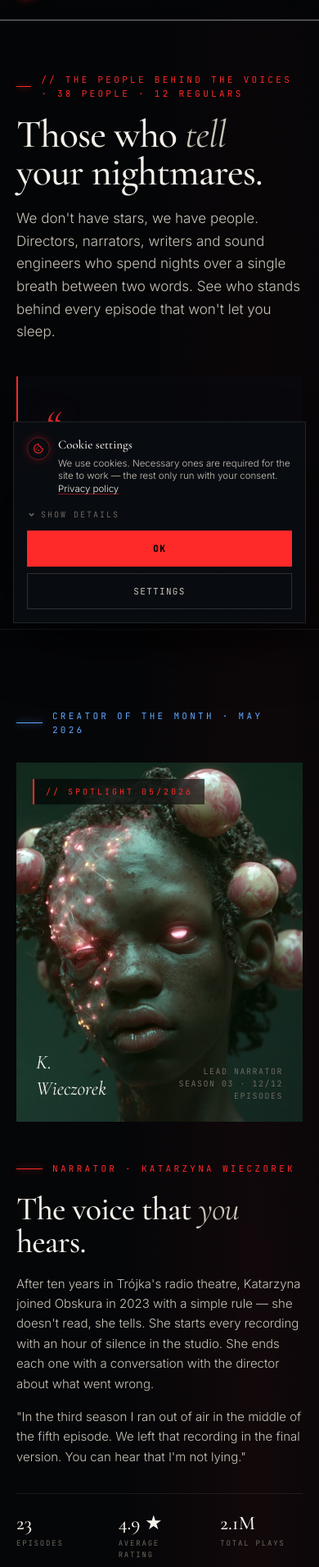
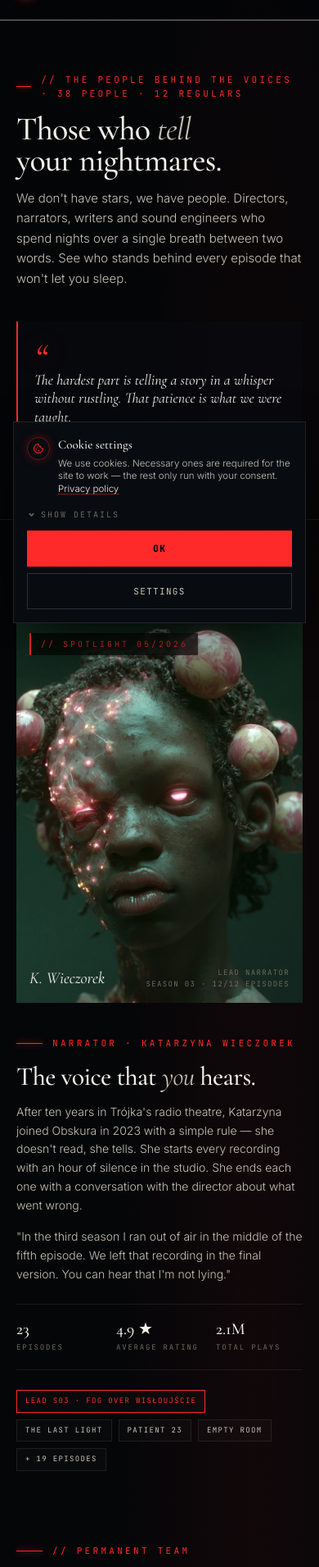
Before and after one commit to Krystiantechni/Obskura, a React (Vite) app: page /creators in a window 390 px wide. Shown: the part 52-1963 px from the top of the page at 82% size. Built offline with nearby package versions, Linux system fonts and the light colour scheme.

Commit message:
mobile-first: Creators — featured 2-col od sm:, taby scroll na mobile, fluid typo

```diff
--- a/src/pages/Creators.jsx
+++ b/src/pages/Creators.jsx
@@ -42,7 +42,7 @@ export default function Creators() {
     {
       img: "/images/monster.webp", pos: "center 20%", tag: t("tworcy.c4_tag", "Narrator"), accent: "red",
       name: "Adam", nameEm: "Karpiński", role: t("tworcy.c4_role", "NARRATOR · OD 2022"),
-      bio: t("tworcy.c4_bio", "Były dziennikarz Gazety Wyborczej. Głos do serii „True Horror” — opartych na faktach."),
+      bio: t("tworcy.c4_bio", "Były dziennikarz Gazety Wyborczej. Głos do serii „TRUE HORROR” — opartych na faktach."),
       stats: [{ v: "18", l: t("tworcy.s_ep", "odc.") }, { v: "4.8", l: "★" }, { v: "1.6M", l: t("tworcy.s_plays", "odsłuchów") }],
     },
     {
@@ -94,22 +94,22 @@ export default function Creators() {
   return (
     <>
       {/* Hero */}
-      <header className="relative overflow-hidden border-b border-line px-5 pb-16 pt-[140px] lg:px-12">
-        <div className="mx-auto grid max-w-[1400px] items-end gap-10 lg:grid-cols-[1.4fr_1fr] lg:gap-[60px]">
+      <header className="relative overflow-hidden border-b border-line px-5 pb-12 pt-[140px] lg:pb-16 lg:px-12">
+        <div className="mx-auto grid max-w-[1400px] items-end gap-8 lg:grid-cols-[1.4fr_1fr] lg:gap-[60px]">
           <div>
             <Eyebrow>{t("tworcy.eyebrow", "// LUDZIE ZA GŁOSAMI · 38 OSÓB · 12 STAŁYCH")}</Eyebrow>
-            <h1 className="my-5 font-serif text-[clamp(48px,7vw,104px)] font-medium leading-[0.95] tracking-[-0.02em]">
+            <h1 className="my-4 font-serif text-[clamp(40px,7vw,104px)] font-medium leading-[0.95] tracking-[-0.02em] lg:my-5">
               {t("tworcy.title_p1", "Ci, którzy")} <em className="italic text-ink-1">{t("tworcy.title_em", "opowiadają")}</em>
               <br />
               {t("tworcy.title_p2", "twoje koszmary.")}
             </h1>
-            <p className="max-w-[540px] text-[17px] font-light leading-relaxed text-ink-1">
+            <p className="text-[15px] font-light leading-relaxed text-ink-1 sm:max-w-[540px] lg:text-[17px]">
               {t("tworcy.lead", "Nie mamy gwiazd, mamy ludzi. Reżyserów, narratorów, autorów i inżynierów dźwięku, którzy spędzają noce nad jednym oddechem między dwoma słowami. Zobacz, kto stoi za każdym odcinkiem, który cię nie pozwala zasnąć.")}
             </p>
           </div>
-          <figure className="relative border-l-2 border-red bg-bg-1/60 p-8">
-            <blockquote className="mb-4 font-serif text-[22px] italic leading-tight text-ink-0">
-              <span aria-hidden className="-mb-2 block text-[60px] leading-none text-red drop-shadow-[0_0_16px_rgba(255,42,42,0.4)]">&ldquo;</span>
+          <figure className="relative mt-2 border-l-2 border-red bg-bg-1/60 p-5 sm:mt-0 sm:p-8">
+            <blockquote className="mb-4 font-serif text-[18px] italic leading-tight text-ink-0 sm:text-[22px]">
+              <span aria-hidden className="-mb-2 block text-[48px] leading-none text-red drop-shadow-[0_0_16px_rgba(255,42,42,0.4)] sm:text-[60px]">&ldquo;</span>
               {t("tworcy.quote", "Najtrudniej jest opowiadać szeptem tak, żeby nie zaszemrać. Tej cierpliwości nas nauczono.")}
             </blockquote>
             <figcaption className="font-mono text-[10px] uppercase tracking-mono text-ink-2">
@@ -120,18 +120,18 @@ export default function Creators() {
       </header>
 
       {/* Featured creator */}
-      <section className="mx-auto mt-24 max-w-[1400px] px-5 lg:px-12">
+      <section className="mx-auto mt-16 max-w-[1400px] px-5 sm:mt-24 lg:px-12">
         <Eyebrow accent="blue">{t("tworcy.featured_eyebrow", "TWÓRCZYNI MIESIĄCA · MAJ 2026")}</Eyebrow>
-        <div className="mt-8 grid items-center gap-10 lg:grid-cols-[1.1fr_1fr] lg:gap-[60px]">
-          <div className="relative aspect-[4/5] overflow-hidden bg-bg-1">
+        <div className="mt-6 grid items-center gap-8 sm:mt-8 sm:grid-cols-[1.1fr_1fr] sm:gap-10 lg:gap-[60px]">
+          <div className="relative aspect-[3/4] overflow-hidden bg-bg-1 sm:aspect-[4/5]">
             <img src="/images/img-orbs.webp" alt="" loading="lazy" decoding="async" className="h-full w-full object-cover object-[center_20%]" style={{ filter: "contrast(1.05) saturate(0.9)" }} />
             <div className="absolute inset-0" style={{ background: "linear-gradient(135deg, transparent 50%, rgba(5,6,8,0.4))" }} />
-            <span className="absolute left-5 top-5 z-[2] border-l-2 border-red bg-black/60 px-3.5 py-2 font-mono text-[10px] uppercase tracking-eyebrow text-red backdrop-blur-md">
+            <span className="absolute left-4 top-4 z-[2] border-l-2 border-red bg-black/60 px-3 py-1.5 font-mono text-[10px] uppercase tracking-eyebrow text-red backdrop-blur-md sm:left-5 sm:top-5 sm:px-3.5 sm:py-2">
               {t("tworcy.spotlight_tag", "// SPOTLIGHT 05/2026")}
             </span>
-            <div className="absolute inset-x-6 bottom-6 z-[2] flex items-end justify-between">
-              <div className="font-serif text-2xl italic">K. Wieczorek</div>
-              <div className="text-right font-mono text-[10px] uppercase tracking-[0.15em] text-ink-2">
+            <div className="absolute inset-x-4 bottom-4 z-[2] flex items-end justify-between sm:inset-x-6 sm:bottom-6">
+              <div className="font-serif text-xl italic sm:text-2xl">K. Wieczorek</div>
+              <div className="text-right font-mono text-[9px] uppercase tracking-[0.15em] text-ink-2 sm:text-[10px]">
                 {t("tworcy.sig_role", "NARRATOR LEAD")}<br />
                 {t("tworcy.sig_meta", "SEZON 03 · 12/12 ODCINKÓW")}
               </div>
@@ -139,26 +139,26 @@ export default function Creators() {
           </div>
           <div>
             <Eyebrow>{t("tworcy.feat_kicker", "NARRATOR · KATARZYNA WIECZOREK")}</Eyebrow>
-            <h2 className="my-5 font-serif text-[clamp(40px,5vw,64px)] font-medium leading-none tracking-[-0.02em]">
+            <h2 className="my-4 font-serif text-[clamp(32px,5vw,64px)] font-medium leading-none tracking-[-0.02em] sm:my-5 sm:text-[clamp(40px,5vw,64px)]">
               {t("tworcy.feat_h_p1", "Głos, który")} <em className="italic text-ink-1">{t("tworcy.feat_h_em", "ciebie")}</em> {t("tworcy.feat_h_p2", "słyszy.")}
             </h2>
-            <p className="mb-4 text-[15px] font-light leading-relaxed text-ink-1">
+            <p className="mb-4 text-[14px] font-light leading-relaxed text-ink-1 sm:text-[15px]">
               {t("tworcy.feat_p1", "Po dziesięciu latach w teatrze radiowym Trójki, Katarzyna dołączyła do Obskury w 2023 roku z prostą zasadą — nie czyta, opowiada. Każde nagranie zaczyna od godziny ciszy w studiu. Każde kończy rozmową z reżyserką o tym, co poszło źle.")}
             </p>
-            <p className="mb-4 text-[15px] font-light leading-relaxed text-ink-1">
-              {t("tworcy.feat_p2", "„W trzecim sezonie skończyło mi się powietrze w środku piątego odcinka. Zostawiliśmy to nagranie w finalnej wersji. Słychać, że nie kłamię.”")}
+            <p className="mb-4 text-[14px] font-light leading-relaxed text-ink-1 sm:text-[15px]">
+              {t("tworcy.feat_p2", "„W trzecim sezonie skończyło mi się powietrze w środku piątego odcinka. Zostawiłyśmy to nagranie w finalnej wersji. Słychać, że nie kłamię.”")}
             </p>
-            <div className="my-8 grid grid-cols-3 gap-6 border-y border-line py-6">
+            <div className="my-6 grid grid-cols-3 gap-4 border-y border-line py-5 sm:my-8 sm:gap-6 sm:py-6">
               {featStats.map((s) => (
                 <div key={s.l}>
-                  <div className="font-serif text-[clamp(24px,3vw,32px)] font-medium leading-none">{s.n}</div>
+                  <div className="font-serif text-[clamp(20px,3vw,32px)] font-medium leading-none sm:text-[clamp(24px,3vw,32px)]">{s.n}</div>
                   <div className="mt-1.5 font-mono text-[9px] uppercase tracking-mono text-ink-2">{s.l}</div>
                 </div>
               ))}
             </div>
-            <div className="flex flex-wrap gap-2.5">
+            <div className="flex flex-wrap gap-2">
               {credits.map((c) => (
-                <span key={c.text} className={`border bg-white/[0.02] px-3 py-1.5 font-mono text-[10px] uppercase tracking-[0.15em] ${c.lead ? "border-red text-red" : "border-line text-ink-1"}`}>
+                <span key={c.text} className={`border bg-white/[0.02] px-2.5 py-1.5 font-mono text-[9px] uppercase tracking-[0.15em] sm:px-3 sm:text-[10px] ${c.lead ? "border-red text-red" : "border-line text-ink-1"}`}>
                   {c.text}
                 </span>
               ))}
@@ -168,24 +168,26 @@ export default function Creators() {
       </section>
 
       {/* Creators grid */}
-      <section className="mx-auto mt-32 max-w-[1400px] px-5 lg:px-12">
-        <div className="mb-10 flex flex-wrap items-end justify-between gap-5 border-b border-line pb-6">
+      <section className="mx-auto mt-20 max-w-[1400px] px-5 sm:mt-32 lg:px-12">
+        <div className="mb-8 flex flex-col gap-5 border-b border-line pb-6 sm:mb-10 sm:flex-row sm:items-end sm:justify-between">
           <div>
             <Eyebrow>{t("tworcy.team_eyebrow", "// ZESPÓŁ STAŁY")}</Eyebrow>
-            <h2 className="mt-4 font-serif text-[clamp(36px,4.5vw,56px)] font-medium leading-none tracking-[-0.02em]">
+            <h2 className="mt-3 font-serif text-[clamp(32px,4.5vw,56px)] font-medium leading-none tracking-[-0.02em] sm:mt-4 sm:text-[clamp(36px,4.5vw,56px)]">
               {t("tworcy.team_title_p1", "Wszyscy")} <em className="italic text-ink-1">{t("tworcy.team_title_em", "stali")}</em>.
             </h2>
           </div>
-          <div className="flex flex-wrap gap-6">
+          <div className="-mx-5 overflow-x-auto px-5 sm:mx-0 sm:overflow-x-visible sm:px-0">
+            <div className="flex gap-4 pb-0.5 sm:flex-wrap sm:gap-6 sm:pb-0">
               {roleTabs.map((tab) => (
                 <button
                   key={tab.key}
                   onClick={() => setActiveTab(tab.key)}
-                className={`inline-flex min-h-[44px] items-center border-b py-2 font-mono text-[11px] uppercase tracking-mono transition-colors ${activeTab === tab.key ? "border-red text-ink-0" : "border-transparent text-ink-2 hover:text-ink-0"}`}
+                  className={`inline-flex min-h-[44px] flex-shrink-0 items-center whitespace-nowrap border-b py-2 font-mono text-[11px] uppercase tracking-mono transition-colors sm:flex-shrink ${activeTab === tab.key ? "border-red text-ink-0" : "border-transparent text-ink-2 hover:text-ink-0"}`}
                 >
                   {tab.label} <span className="ml-1.5 text-[9px] text-ink-3">{tab.num}</span>
                 </button>
               ))}
+            </div>
           </div>
         </div>
 
@@ -215,7 +217,7 @@ export default function Creators() {
       </section>
 
       {/* Apply CTA */}
-      <section className="mx-auto mt-32 max-w-[1400px] px-5 lg:px-12">
+      <section className="mx-auto mt-20 max-w-[1400px] px-5 sm:mt-32 lg:px-12">
         <div className="relative grid items-center gap-10 overflow-hidden border border-line bg-bg-1/60 p-5 sm:p-8 lg:grid-cols-2 lg:gap-[60px] lg:p-[60px]">
           <div className="pointer-events-none absolute -right-24 -top-24 h-[400px] w-[400px]" style={{ background: "radial-gradient(circle, rgba(255,42,42,0.1), transparent 70%)" }} />
           <div className="relative">
@@ -250,7 +252,7 @@ export default function Creators() {
 
             <div className="mb-4 flex flex-col gap-2">
               <label className="font-mono text-[10px] uppercase tracking-mono text-ink-2">{t("tworcy.f_name_label", "Imię i nazwisko / pseudonim")}</label>
-              <input type="text" required placeholder={t("tworcy.f_name_ph", "np. Adam Karpiński lub „A.”")} className={FIELD} />
+              <input type="text" required placeholder={t("tworcy.f_name_ph", "np. Adam Karpinski lub A.")} className={FIELD} />
             </div>
             <div className="mb-4 flex flex-col gap-2">
               <label className="font-mono text-[10px] uppercase tracking-mono text-ink-2">{t("tworcy.f_email_label", "E-mail kontaktowy")}</label>
@@ -281,13 +283,13 @@ export default function Creators() {
               <span>{t("tworcy.f_consent", "Zgadzam się na przetwarzanie danych osobowych w celu rekrutacji.")} <a href="#" className="text-red underline">{t("tworcy.f_privacy", "Polityka prywatności")}</a>.</span>
             </label>
             <HorrorButton type="submit" block disabled={submitted}>
-              {submitted ? t("tworcy.f_submitted", "✓ Zgłoszenie przyjęte — odezwiemy się w 4 tygodnie") : <>{t("tworcy.f_submit", "Wyślij zgłoszenie")} <Arrow /></>}
+              {submitted ? t("tworcy.f_submitted", "Zgłoszenie przyjęte — odezwiemy się w 4 tygodnie") : <>{t("tworcy.f_submit", "Wyślij zgłoszenie")} <Arrow /></>}
             </HorrorButton>
           </form>
         </div>
       </section>
 
-      <div className="h-32" />
+      <div className="h-16 sm:h-32" />
     </>
   );
 }
```
Lines whose indentation alone changed are shown as unchanged.
